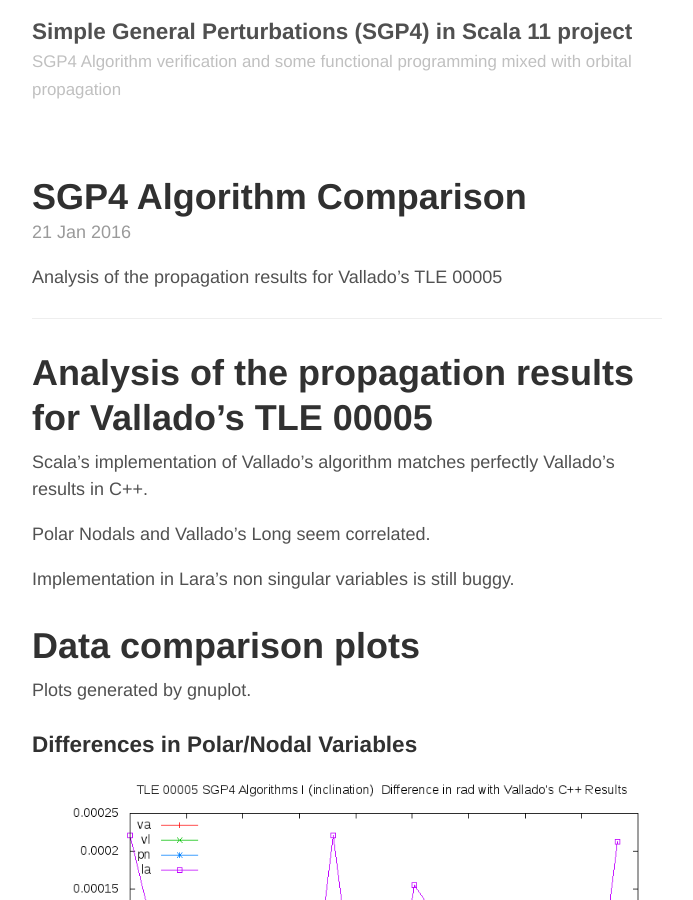
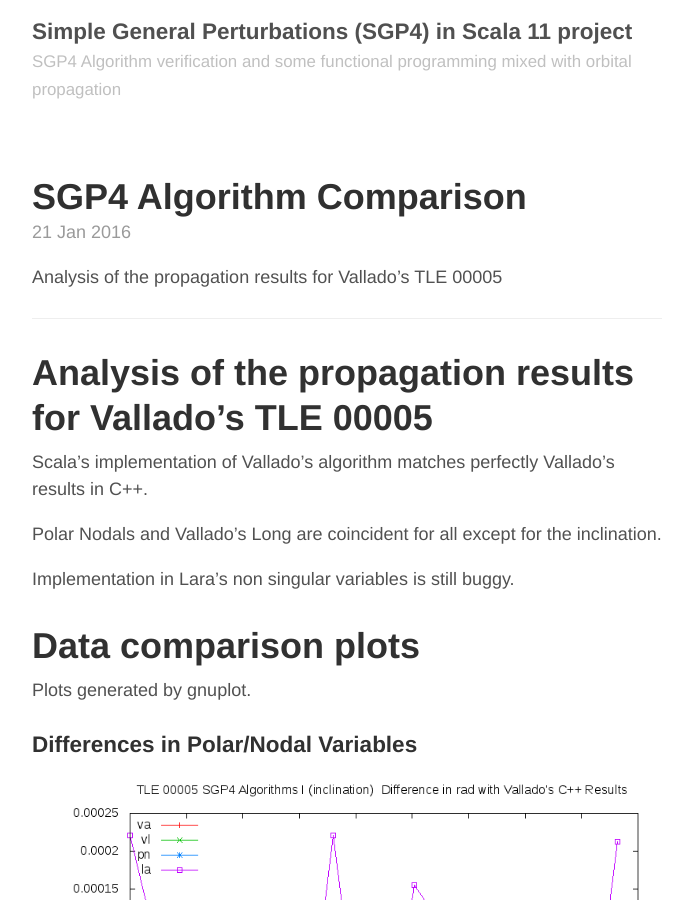
Before and after one commit to pleira/SGP4Extensions, a Jekyll site: the page built from _posts/2016-01-21-sgp4-data-comparison.md, in a window 1280 px wide and 900 px high. Shown: the whole window, without its empty margins (293-986 px from the left). Built offline with Jekyll 4.4.1, drawn with Linux system fonts in a browser that asks for light colours; Markdown is read by kramdown in place of the engine named in the settings.

Commit message:
Notify differences caused by the correction of inclination

```diff
--- a/_posts/2016-01-21-sgp4-data-comparison.md
+++ b/_posts/2016-01-21-sgp4-data-comparison.md
@@ -10,7 +10,7 @@ Analysis of the propagation results for Vallado's TLE 00005
 
 Scala's implementation of Vallado's algorithm matches perfectly Vallado's results in C++.
 
-Polar Nodals and Vallado's Long seem correlated.
+Polar Nodals and Vallado's Long are coincident for all except for the inclination.
 
 Implementation in Lara's non singular variables is still buggy.
 
```
